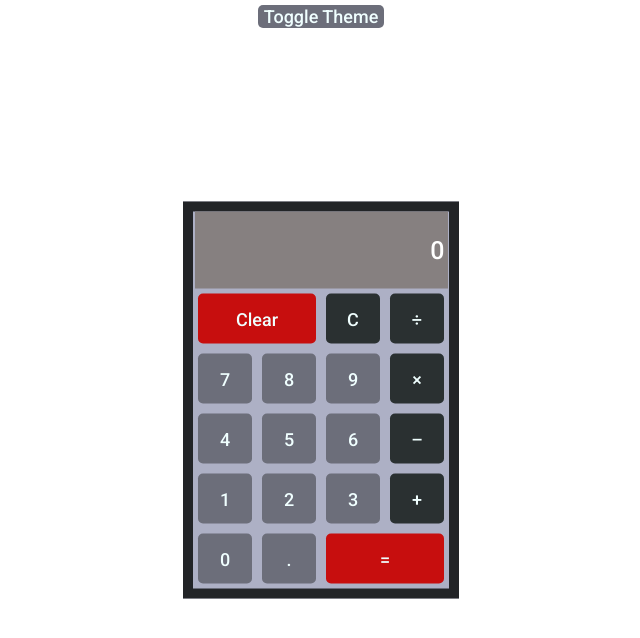
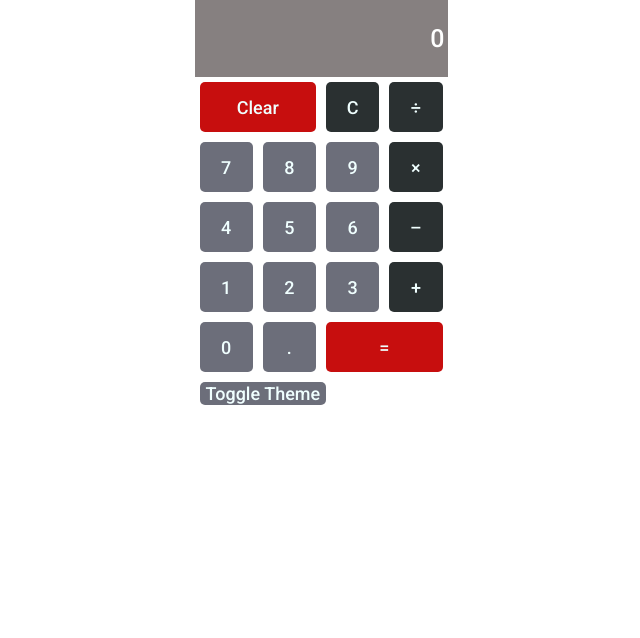
Before and after one commit to ShakyaSaurav/Simple-Calculator, a React (Create React App) app in the folder calculator/: page / in a window 1280 px wide. Shown: the top 638 px of the page, without its empty margins (319-959 px from the left). Built offline with nearby package versions, Linux system fonts and the light colour scheme.

Commit message:
trying yet again to ccreate proper class

```diff
--- a/calculator/src/App.js
+++ b/calculator/src/App.js
@@ -3,15 +3,13 @@ import './App.css';
 import Calculator from './Component/Calculator';
 import Darkmode from './Component/Darkmode';
 function App() {
-  let themer='';
+  let theme='';
   const getData=(para)=> {
-    themer=para;
-    alert(themer);
+    theme=para;
   }
-  const theme="container";
   return (
     <div>
-      <Calculator theme={theme}/>
+      <Calculator themer={theme}/>
       <Darkmode onClick={getData}/>
     </div>
   );
--- a/calculator/src/Component/Calculator.js
+++ b/calculator/src/Component/Calculator.js
@@ -1,6 +1,6 @@
 import React from 'react'
 import { useState } from 'react'
-import './Calculator.css'
+import './Calculator1.css'
 
 const Calculator = (prop) => {
   const [result, setResult] = useState(0);
@@ -19,12 +19,13 @@ try{
 }catch(err){
     setResult('error')
 }
-console.log(prop.theme);
+
   }
 
     return (
     <div className='Container'>
     <div className={prop.theme}>
+    {prop.theme}
 
         <form>
             <input type='text' value={result}/>
--- /dev/null
+++ b/calculator/src/Component/Calculator1.css
@@ -0,0 +1,72 @@
+@import url('https://fonts.googleapis.com/css2?family=Roboto:wght@400;500;700;900&display=swap');
+*{
+    font-family: 'Roboto', sans-serif;
+    font-size: 18px;
+}
+body{
+    display: flex;
+    justify-content: center;
+    align-items: center;
+}
+.light {
+    top:50%;
+    left:50%;
+    position:absolute;
+    transform: translate(-50%,-50%);
+    margin:0 auto;
+    width: 256px;
+    text-align: center;
+    border: 10px solid #1b1c1ef1;
+    background: #adb0c5
+
+}
+.keypad{
+    display: grid;
+    grid-template-columns: repeat(4,1fr);
+    grid-auto-rows: minmax(60px,auto);
+}
+input[type='text']{
+    height: 75px;
+    width:249px;
+    background-color: rgb(134, 128, 128);
+    border: 0px;
+    color: white;
+    text-align: right;
+    font-size: 25px;
+    font-weight: 500;
+    letter-spacing: 1px;
+}
+#clear{
+    grid-column:1/3;
+    grid-row: 1;
+    color: azure;
+    background:#c70e0e;
+}
+#result{
+    grid-column: 3/5;
+    grid-row: 5;
+    background:#c70e0e;
+    color: azure;
+
+}
+#backspace{
+    color:azure;
+}
+button{
+    margin:5px;
+    border: none;
+    border-radius:5px;
+    cursor: pointer;
+    background:#6c6e7a;
+    color:azure;
+    font-weight:500;
+}
+input:focus,
+input:active,
+button:focus,
+button:active{
+    outline:none;
+}
+.highlight{
+    background: rgb(42, 48, 49);
+}
```
